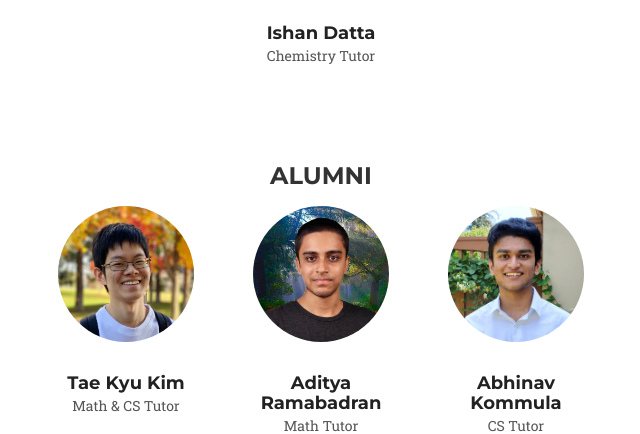
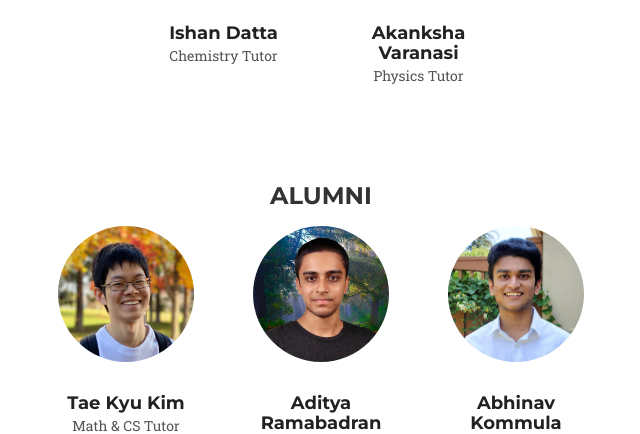
Before and after one commit to Aeratian/caltutors, a Django app: page /team/ in a window 1280 px wide. Shown: the part 2027-2461 px from the top of the page, without its empty margins (319-959 px from the left). Run offline with Django 3.2, Linux system fonts and the light colour scheme; some libraries are stand-ins or nearby versions; some web fonts are replaced.

Commit message:
add tutor

```diff
--- a/pages/templates/pages/team.html
+++ b/pages/templates/pages/team.html
@@ -262,7 +262,7 @@
 					<div class="col-lg-3"></div>
 				</div>
 				<div class = "row">
-					<div class="col-lg-5"></div>
+					<div class="col-lg-4"></div>
 					<div class = "col-lg-2">
 						<div class = "team-member">
 							<a href = "/team_member?name=ishan_datta">
@@ -273,7 +273,17 @@
 							</a>
 						</div>
 					</div>
-					<div class="col-lg-5"></div>
+					<div class = "col-lg-2">
+						<div class = "team-member">
+							<a href = "/team_member?name=akanksha_varanasi">
+								{% load static %}
+								<img src = "{% static 'img/team/akanksha_varanasi.png' %}" height = "150" width = "150" class = "img-circle" alt="" onMouseOver="show_blurb()" onMouseOut="hide_blurb()">
+								<h4>Akanksha Varanasi</h4>
+								<p>Physics Tutor</p>
+							</a>
+						</div>
+					</div>
+					<div class="col-lg-4"></div>
 				</div>
 			</div>
 		</section>
--- a/pages/views.py
+++ b/pages/views.py
@@ -26,7 +26,7 @@
 				  'sid_majeti', 'abhinav_kommula', 'darren_yao', 'ansh_chaurasia', 'neil_makur',
 				  'ian_youn', 'sam_srivatsan', 'john_tahk', 'frances_kueper', 'cecilia_huang',
 				  'shaunak_joshi', 'janice_lin', 'emilian_sega', 'aris_yang', 'shrinithi', 'darren_chiu',
-      			  'ishan_datta', 'krish_dev']
+      			  'ishan_datta', 'krish_dev', 'akanksha_varanasi']
 # removed upon request: 'parth_asawa'
 
 team_member_names = {
@@ -75,7 +75,8 @@
 	'shrinithi': 'Shrinithi Sathiyaseelan',
 	'darren_chiu': 'Darren Chiu',
 	'ishan_datta': 'Ishan Datta',
-	'krish_dev': 'Krish Dev'
+	'krish_dev': 'Krish Dev',
+	'akanksha_varanasi': 'Akanksha Varanasi'
 }
 
 team_member_title = {
@@ -124,7 +125,8 @@
 	'shrinithi': 'Chemistry Head',
 	'darren_chiu': 'Biology Tutor',
 	'ishan_datta': 'Chemistry Tutor',
-	'krish_dev': 'Chemistry Tutor'
+	'krish_dev': 'Chemistry Tutor',
+	'akanksha_varanasi': 'Physics Tutor'
 }
 
 team_member_description = {
@@ -173,7 +175,8 @@
 	'shrinithi': 'Shrinithi Sathiyaseelan is currently a junior at American High School. She enjoys tutoring kids and is very passionate about science and the medical field. In her free time, she can be found reading, watching movies and TV shows, or listening to music.',
 	'darren_chiu': 'Hi!  I am Darren Chiu.  I find interest in topics regarding biology and environmental sciences. I\'m excited to work with you!',
 	'ishan_datta': 'Ishan is a junior at Monta Vista with a strong math background from math courses and AMC competition. He is currently conducting an independent research project into fast food wages. When not working, he enjoys watching YouTube, playing piano, and keeping tabs on the stock market.',
-	'krish_dev': 'Krish Dev'
+	'krish_dev': 'Krish Dev',
+	'akanksha_varanasi': 'Hi! My name is Akanksha, and I\'m a junior at Monta Vista High School. I love science, specifically physics and molecular biology. In my free time, I enjoy knitting, playing the piano, and reading.'
 }
 
 def index_view(request):
```
